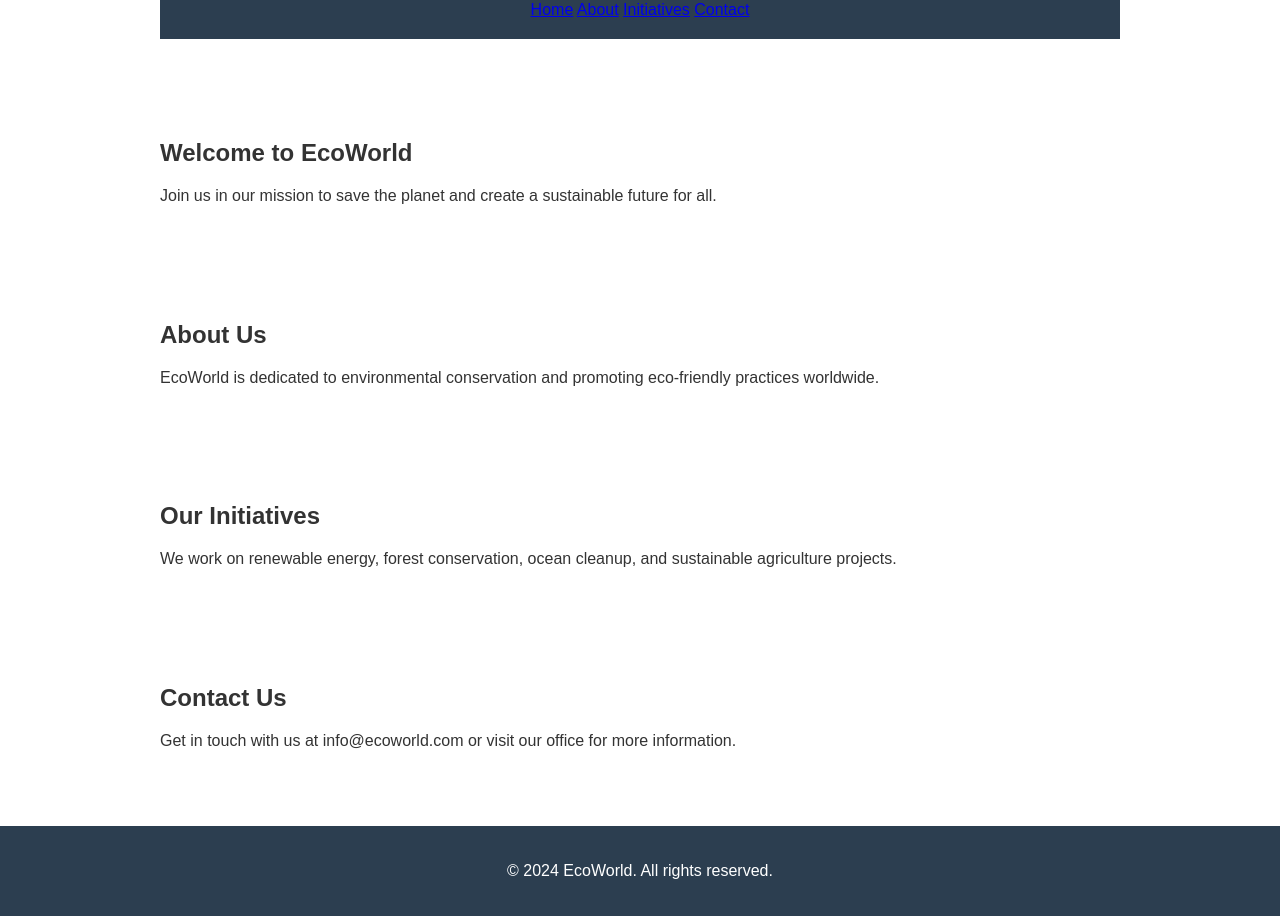
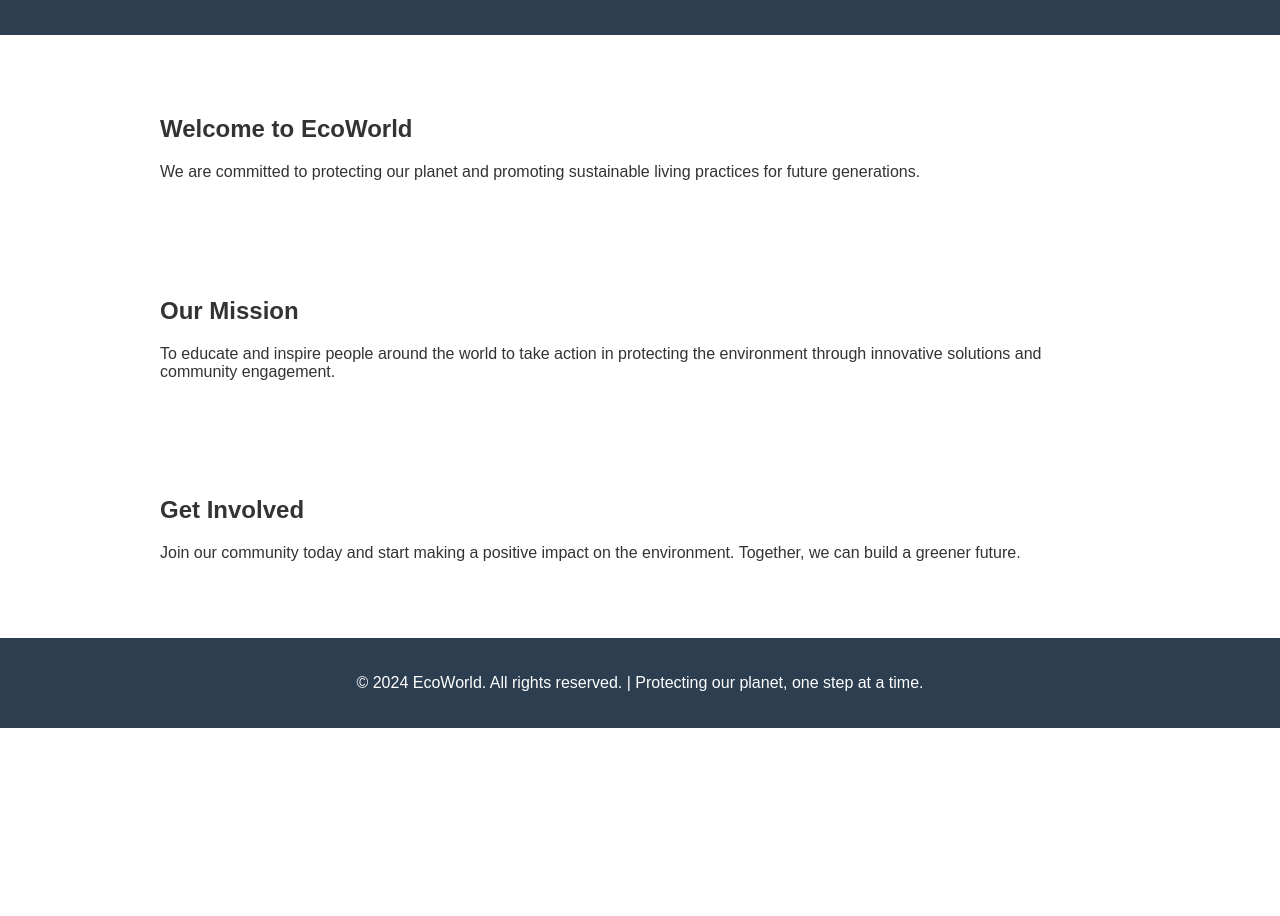
Before and after one commit to dassf1596/lab-ecoworld, a plain HTML site: page index.html in a window 1280 px wide. Shown: the part 119-1035 px from the top of the page. After the commit the page ends 847 px from the top, so only its background shows below. Drawn offline with Linux system fonts and the light colour scheme.

Commit message:
edit index

```diff
--- a/index.html
+++ b/index.html
@@ -31,41 +31,31 @@
 </head>
 <body>
 
-    <div class="container">
 <header>
     <h1>EcoWorld - Save the Planet</h1>
-            <nav>
-            <a href="#home">Home</a>
-            <a href="#about">About</a>
-            <a href="#initiatives">Initiatives</a>
-            <a href="#contact">Contact</a>
-            </nav>
+    <p>Join us in making a difference for our environment</p>
 </header>
-    </div>
+
 <div class="container">
-        <section id="home">
+    <section>
         <h2>Welcome to EcoWorld</h2>
-            <p>Join us in our mission to save the planet and create a sustainable future for all.</p>
+        <p>We are committed to protecting our planet and promoting sustainable living practices for future generations.</p>
     </section>
 
-        <section id="about">
-            <h2>About Us</h2>
-            <p>EcoWorld is dedicated to environmental conservation and promoting eco-friendly practices worldwide.</p>
+    <section>
+        <h2>Our Mission</h2>
+        <p>To educate and inspire people around the world to take action in protecting the environment through innovative solutions and community engagement.</p>
     </section>
 
-        <section id="initiatives">
-            <h2>Our Initiatives</h2>
-            <p>We work on renewable energy, forest conservation, ocean cleanup, and sustainable agriculture projects.</p>
-        </section>
-
-        <section id="contact">
-            <h2>Contact Us</h2>
-            <p>Get in touch with us at info@ecoworld.com or visit our office for more information.</p>
+    <section>
+        <h2>Get Involved</h2>
+        <p>Join our community today and start making a positive impact on the environment. Together, we can build a greener future.</p>
     </section>
 </div>
 
 <footer>
-        <p>&copy; 2024 EcoWorld. All rights reserved.</p>
+    <p>&copy; 2024 EcoWorld. All rights reserved. | Protecting our planet, one step at a time.</p>
 </footer>
+
     </body>
 </html>
```
Lines whose indentation alone changed are shown as unchanged.
